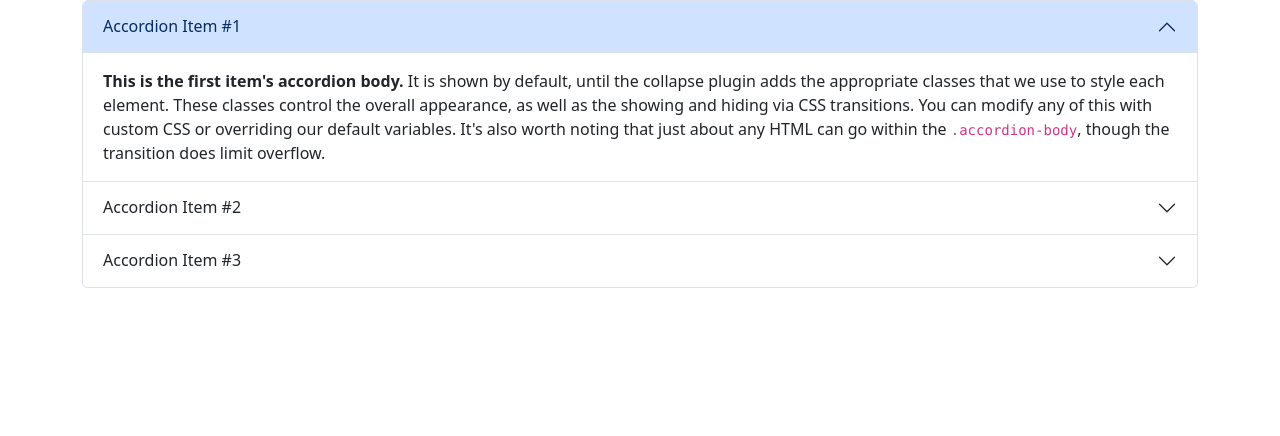
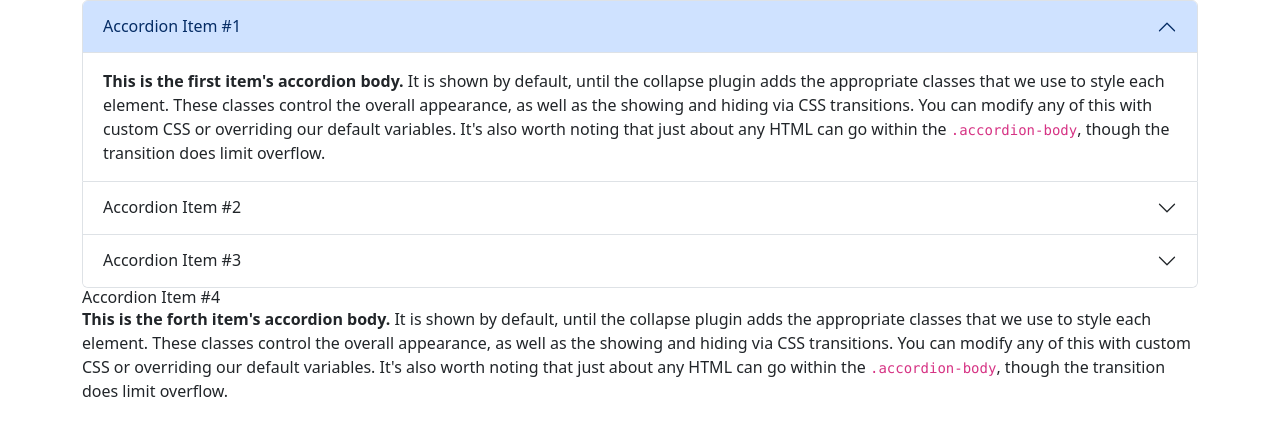
Before and after one commit to Amorofi/hw1, a plain HTML site: page accordion.html in a window 1280 px wide. Shown: the part 56-492 px from the top of the page. Drawn offline with nearby package versions, Linux system fonts and the light colour scheme.

Commit message:
Update accordion.html

```diff
--- a/accordion.html
+++ b/accordion.html
@@ -48,6 +48,18 @@
     </div>
   </div>
 </div>
+ <div class="accordion-item">
+    <h2 class="accordion-header">
+      <button class="accordion-button" type="button" data-bs-toggle="collapse" data-bs-target="#collapseOne" aria-expanded="true" aria-controls="collapseOne">
+        Accordion Item #4
+      </button>
+    </h2>
+    <div id="collapseOne" class="accordion-collapse collapse show" data-bs-parent="#accordionExample">
+      <div class="accordion-body">
+        <strong>This is the forth item's accordion body.</strong> It is shown by default, until the collapse plugin adds the appropriate classes that we use to style each element. These classes control the overall appearance, as well as the showing and hiding via CSS transitions. You can modify any of this with custom CSS or overriding our default variables. It's also worth noting that just about any HTML can go within the <code>.accordion-body</code>, though the transition does limit overflow.
+      </div>
+    </div>
+
       </div>
     <script src="https://cdn.jsdelivr.net/npm/bootstrap@5.3.1/dist/js/bootstrap.bundle.min.js" integrity="sha384-HwwvtgBNo3bZJJLYd8oVXjrBZt8cqVSpeBNS5n7C8IVInixGAoxmnlMuBnhbgrkm" crossorigin="anonymous"></script>
   </body>
```
